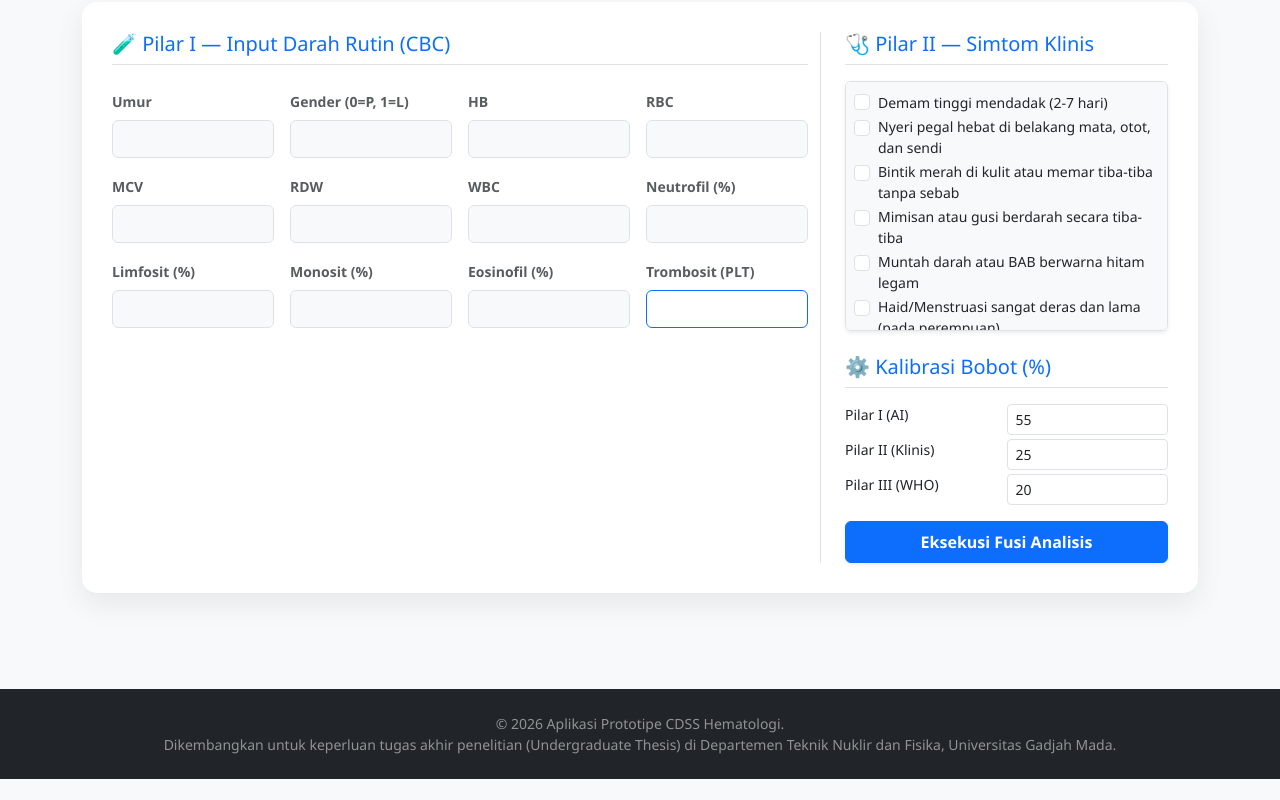
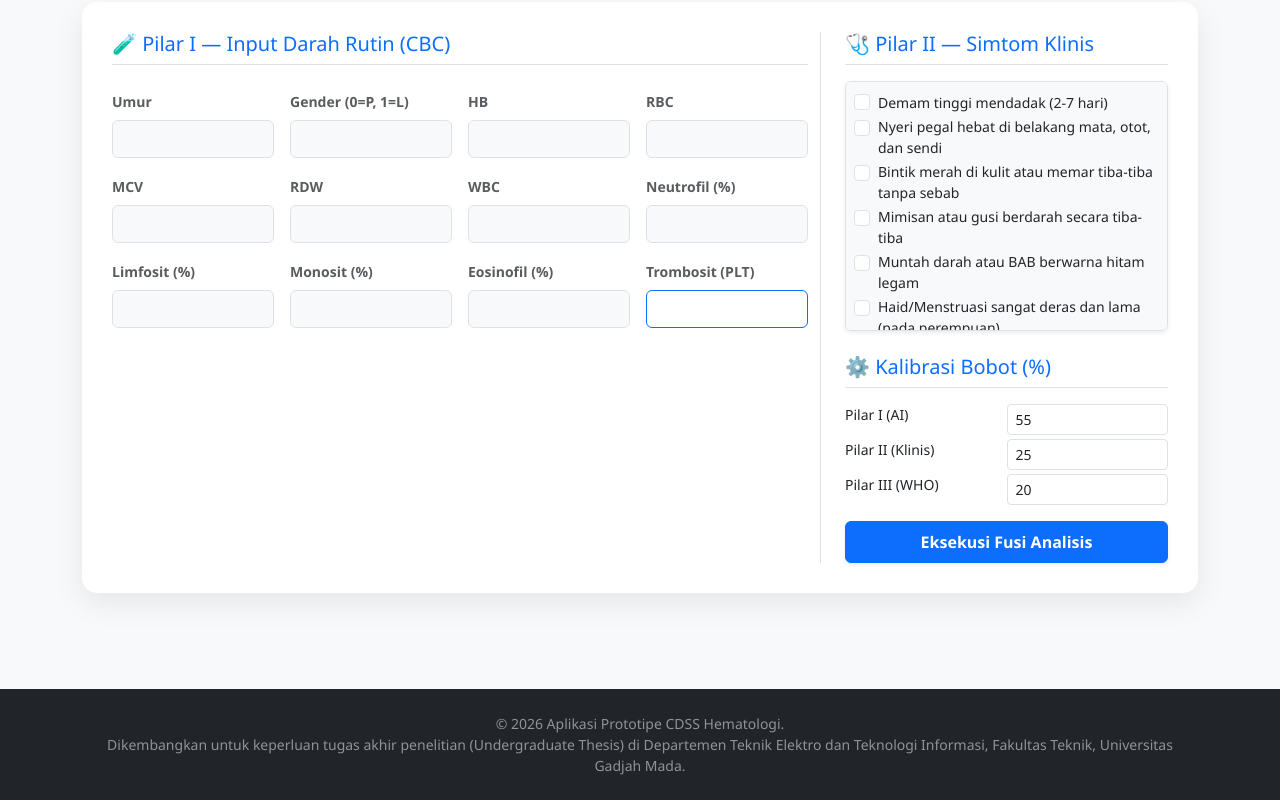
Before and after one commit to Wahyu4020/cdss-hematologi-ugm, a plain HTML site: page index.html in a window 1280 px wide. Shown: the part 2062-2862 px from the top of the page. Before the commit the page ends 2841 px from the top, so only its background shows below. Drawn offline with nearby package versions, Linux system fonts and the light colour scheme.

Commit message:
Update index.html

```diff
--- a/index.html
+++ b/index.html
@@ -312,7 +312,7 @@
     <footer class="bg-dark text-white text-center py-4 mt-5 no-print d-print-none">
         <div class="container">
             <p class="mb-0 small text-white-50">© 2026 Aplikasi Prototipe CDSS Hematologi.</p>
-            <p class="mb-0 small text-white-50">Dikembangkan untuk keperluan tugas akhir penelitian (Undergraduate Thesis) di Departemen Teknik Nuklir dan Fisika, Universitas Gadjah Mada.</p>
+            <p class="mb-0 small text-white-50">Dikembangkan untuk keperluan tugas akhir penelitian (Undergraduate Thesis) di Departemen Teknik Elektro dan Teknologi Informasi, Fakultas Teknik, Universitas Gadjah Mada.</p>
         </div>
     </footer>
 
```
